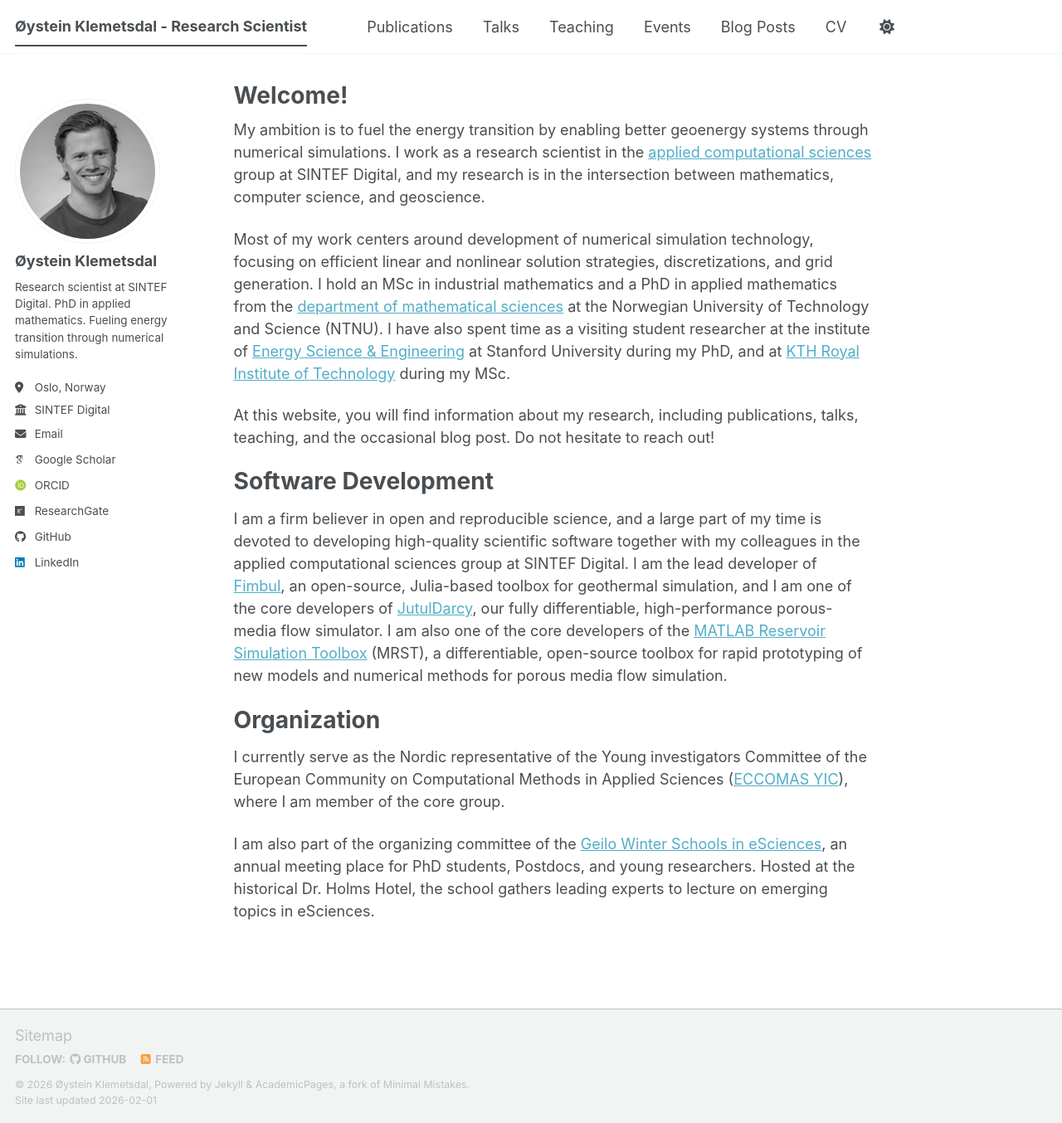
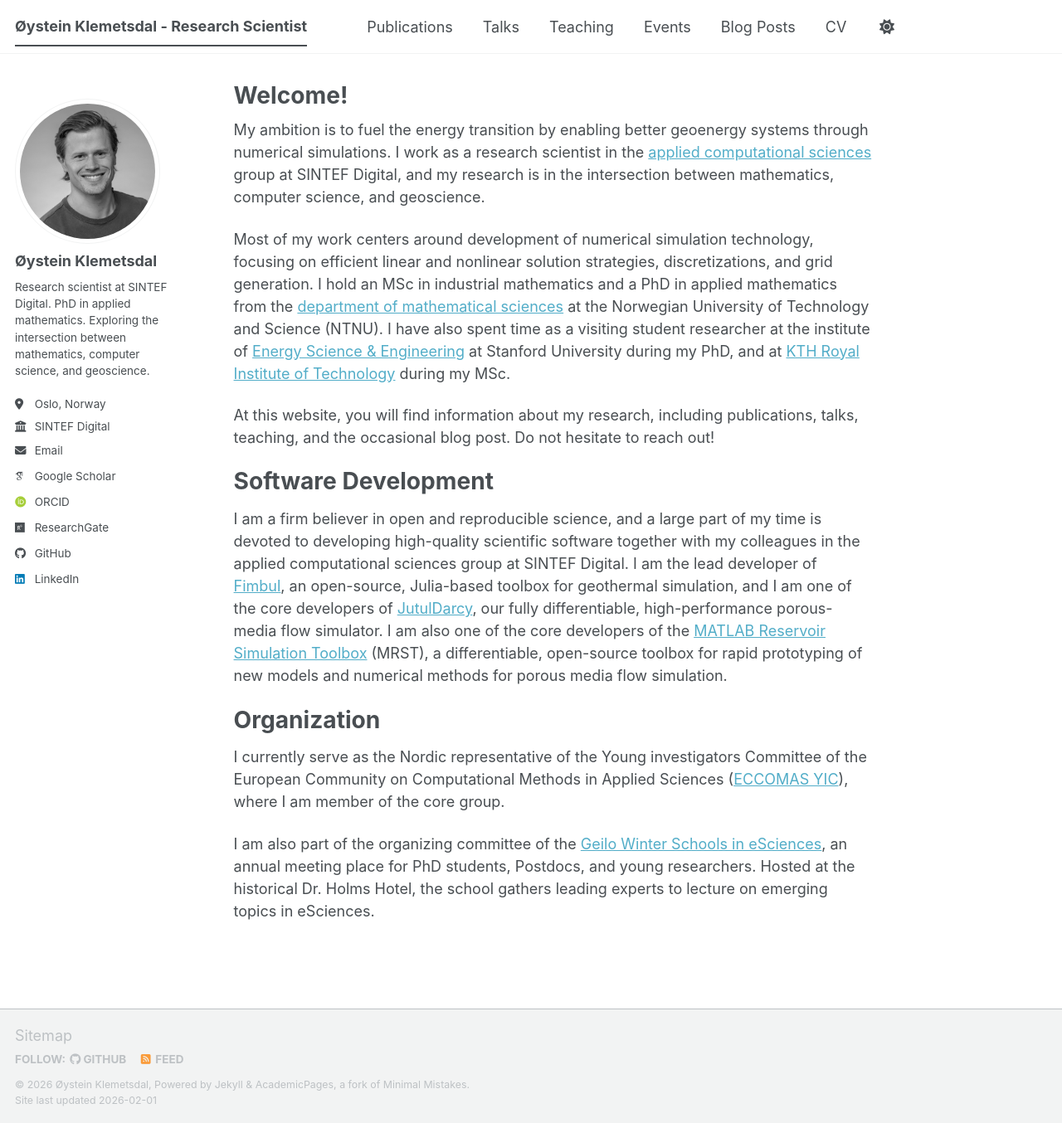
Before and after one commit to strene/strene.github.io, a Jekyll site: the page built from _pages/about.md, in a window 1280 px wide and 1354 px high. Shown: the whole window at 83% size. Built offline with Jekyll 4.4.1, drawn with Linux system fonts in a browser that asks for light colours; some web fonts are replaced; a script bundle is joined from its source files by our own code; library files that are not in the unit come from our copies.

Commit message:
Tagline update

```diff
--- a/_config.yml
+++ b/_config.yml
@@ -25,7 +25,7 @@ author:
   avatar           : "profile-bw.jpg"
   name             : "Øystein Klemetsdal"
   pronouns         : # example: "she/her"
-  bio              : "Research scientist at SINTEF Digital. PhD in applied mathematics. Fueling energy transition through numerical simulations."
+  bio              : "Research scientist at SINTEF Digital. PhD in applied mathematics. Exploring the intersection between mathematics, computer science, and geoscience."
   location         : "Oslo, Norway"
   employer         : "SINTEF Digital"
   uri              : # URL
```
